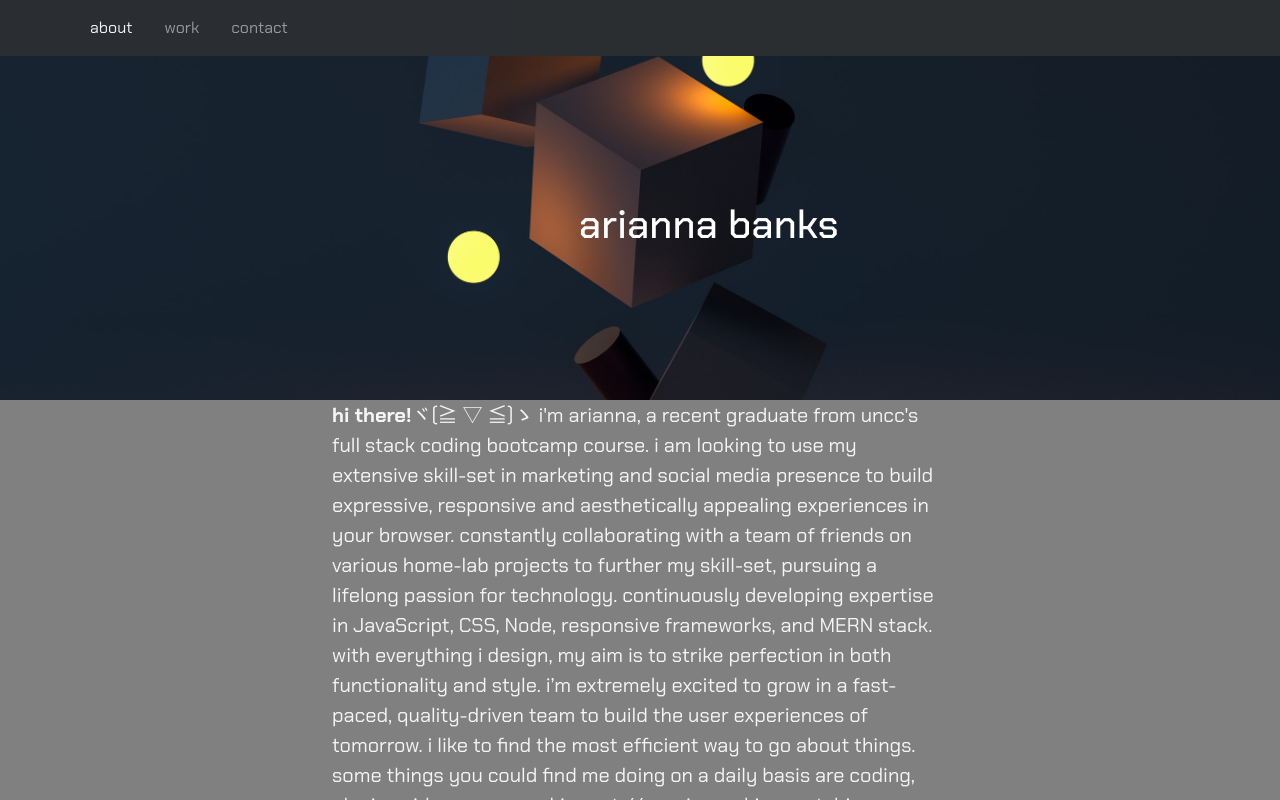
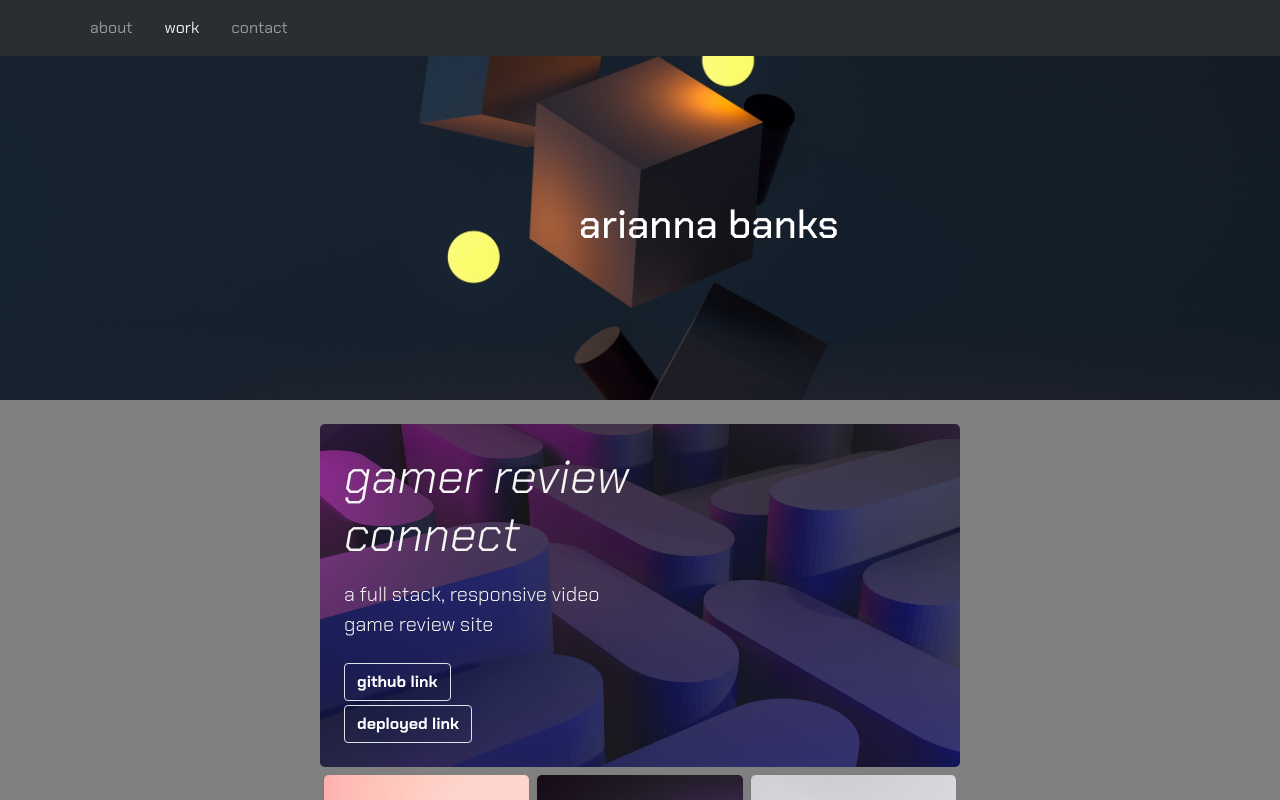
Before and after one commit to gluupo/react-portfolio, a React (Create React App) app: page / in a window 1280 px wide. Shown: the top 800 px of the page. Built offline with nearby package versions, Linux system fonts and the light colour scheme.

Commit message:
cleaning up about page and changing landing page to work instead of about

```diff
--- a/public/index.html
+++ b/public/index.html
@@ -22,7 +22,7 @@
       work correctly both with client-side routing and a non-root public URL.
       Learn how to configure a non-root public URL by running `npm run build`.
     -->
-  <title>arianna banks portfolio</title>
+  <title>Arianna Banks Portfolio</title>
 </head>
 
 <body>
--- a/src/components/PortfolioContainer.js
+++ b/src/components/PortfolioContainer.js
@@ -7,7 +7,7 @@ import Footer from './footer/footer';
 
 // an if statement that renders each corresponding page
 export default function PortfolioContainer() {
-    const [currentPage, setCurrentPage] = useState('about');
+    const [currentPage, setCurrentPage] = useState('work');
 
     const renderPage = () => {
         if (currentPage === 'work') {
--- a/src/components/about/about.js
+++ b/src/components/about/about.js
@@ -4,7 +4,7 @@ export default function About() {
   return (
     <div className="row justify-content-center align-items-center col-11 col-lg-6 m-auto py-3 p-sm-0">
       <div className="container" id="about">
-        <p className="fs-5"><strong>hi there!</strong>ヾ(≧ ▽ ≦)ゝ i'm arianna, a recent graduate from uncc's full stack coding bootcamp course. i am looking to use my extensive skill-set in marketing and social media presence to build expressive, responsive and aesthetically appealing experiences in your browser. constantly collaborating with a team of friends on various home-lab projects to further my skill-set, pursuing a lifelong passion for technology. continuously developing expertise in JavaScript, CSS, Node, responsive frameworks, and MERN stack. with everything i design, my aim is to strike perfection in both functionality and style. i’m extremely excited to grow in a fast-paced, quality-driven team to build the user experiences of tomorrow. i like to find the most efficient way to go about things. some things you could find me doing on a daily basis are coding, playing videogames, making art // music, cooking, watching science edutainment, watching anime ((one piece is my favorite, if you like it we can be best friends)) and interior decoration. i have two cats named luna and wormie, luna is white and wormie is grey.
+        <p className="fs-5"><strong>Hi there!</strong>ヾ(≧ ▽ ≦)ゝ I'm Arianna, a recent graduate from UNCC's full-stack coding bootcamp course. I am looking to use my extensive skill-set in social media, project management, and marketing presence to build expressive, responsive and aesthetically appealing experiences in your browser. You can catch me constantly collaborating with a team of friends on various home-lab projects to further my skill-set, pursuing a lifelong passion for technology. I'm continuously developing expertise in JavaScript, HTML/CSS, responsive frameworks, MERN and JAMstack. React is currently my favorite framework. With everything I design, my aim is to strike perfection in both functionality and style. I’m extremely excited to grow in a fast-paced, quality-driven team to build the user experiences of tomorrow. I like to find the most efficient way to go about things. Some things you could find me doing on a daily basis are coding, playing videogames, making art // music, cooking, watching science edutainment, watching anime ((one piece is my favorite, if you like it we can be best friends)) and interior decoration. I have two cats named Luna and Wormie.
         </p>
       </div>
     </div>
```
